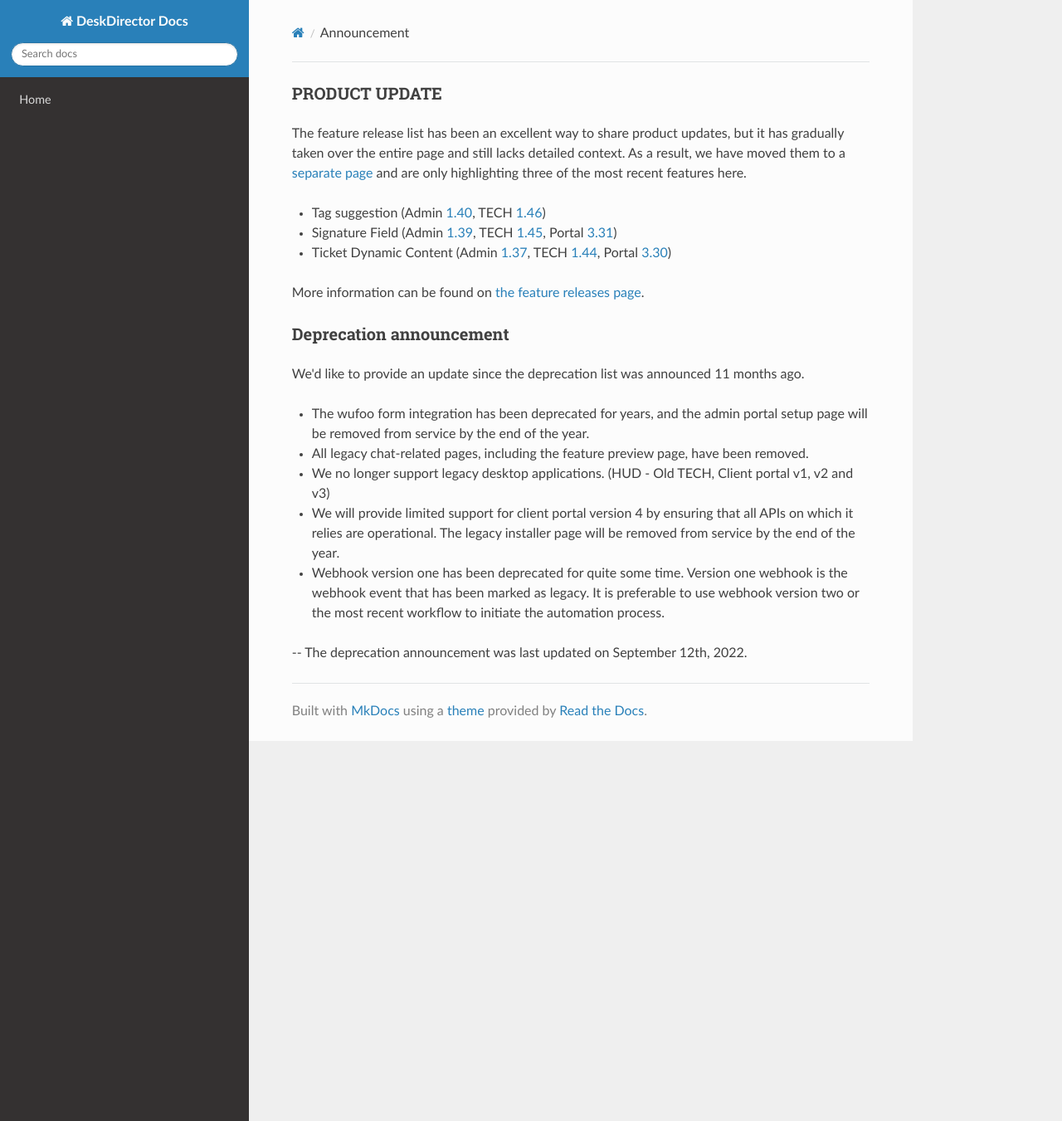
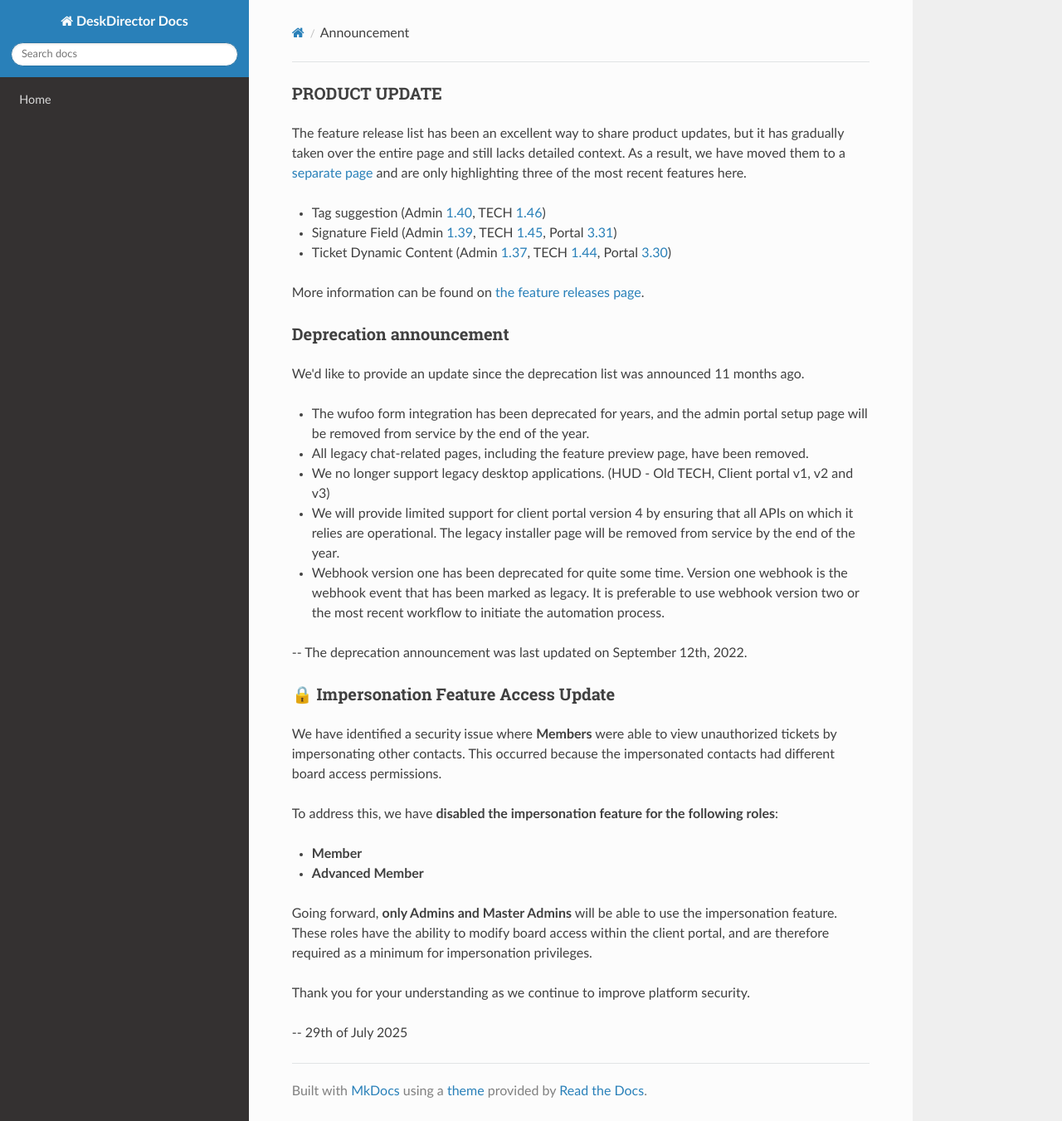
Before and after one commit to DeskDirector/docs, an MkDocs documentation site: the page built from docs/_contents/admin/home/announcement.md, in a window 1280 px wide and 1351 px high. Shown: the whole window at 83% size. Built offline with MkDocs 1.6.1, drawn with Linux system fonts in a browser that asks for light colours; nearby versions of some CDN libraries; old or Windows-style settings are respelled for this version of MkDocs.

Commit message:
Update announcement.md

```diff
--- a/docs/_contents/admin/home/announcement.md
+++ b/docs/_contents/admin/home/announcement.md
@@ -19,3 +19,18 @@ We'd like to provide an update since the deprecation list was announced 11 month
 * Webhook version one has been deprecated for quite some time. Version one webhook is the webhook event that has been marked as legacy. It is preferable to use webhook version two or the most recent workflow to initiate the automation process.
 
 -- The deprecation announcement was last updated on September 12th, 2022.
+
+### 🔒 Impersonation Feature Access Update
+
+We have identified a security issue where **Members** were able to view unauthorized tickets by impersonating other contacts. This occurred because the impersonated contacts had different board access permissions.
+
+To address this, we have **disabled the impersonation feature for the following roles**:
+
+* **Member**
+* **Advanced Member**
+
+Going forward, **only Admins and Master Admins** will be able to use the impersonation feature. These roles have the ability to modify board access within the client portal, and are therefore required as a minimum for impersonation privileges.
+
+Thank you for your understanding as we continue to improve platform security.
+
+-- 29th of July 2025
```
